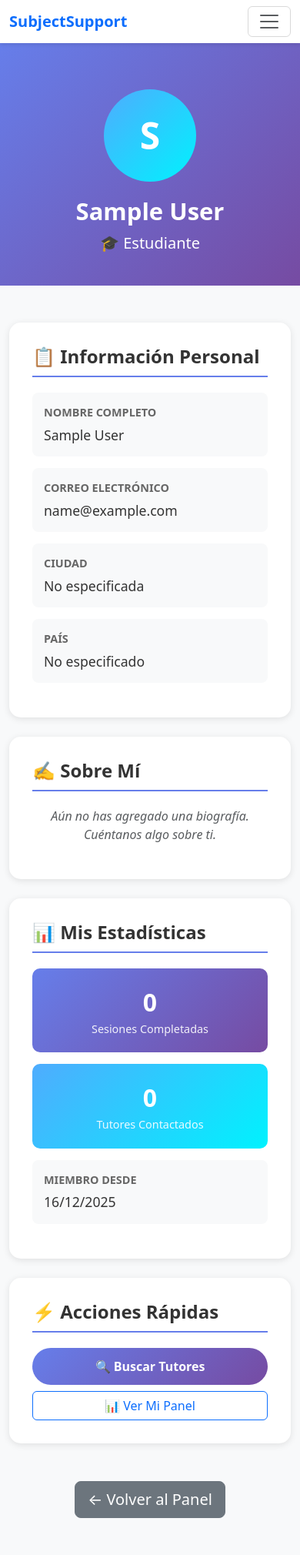
After one commit to levi1519/subjectSupport, a Django app: template accounts/templates/accounts/client_profile.html in a window 390 px wide. The commit adds this page. Shown: the whole page at 77% size. Run offline with Django 5.2, Linux system fonts and the light colour scheme; the template is opened without the code that fills it, so the values that code supplies are empty; the visitor is signed in with stand-in values (Sample User, id 1); parts of the project's set-up code (start-up, migrations or seed data) failed here and were passed over.

Commit message:
feat: Android redirect fix + subject persistence + complete profile system
PARTE 1: Fix Android/Mobile Redirection
- Fixed student landing button URL (student_register -> register_client)
- Resolves NoReverseMatch error on mobile devices

PARTE 2: Subject Persistence Implementation
- Converted TutorRegistrationForm subjects field to ModelMultipleChoiceField
- Added CheckboxSelectMultiple widget for better UX
- Implemented proper ManyToMany relationship save with profile.subjects.set()
- Tutors can now select subjects during registration

PARTE 3: Complete Profile Management System
- Enhanced ClientProfile model with bio, phone_number, avatar_url fields
- Created migration 0004 for new ClientProfile fields
- Added three new views: user_profile(), tutor_profile(), client_profile()
- Configured profile routes in accounts/urls.py
- Created tutor_profile.html with gradient design, subject badges, statistics
- Created client_profile.html with matching design, minor detection, quick actions
- Both templates use Bootstrap 5.3 with responsive layout

All changes tested and ready for production deployment.

```diff
--- a/accounts/models.py
+++ b/accounts/models.py
@@ -127,6 +127,24 @@ class ClientProfile(models.Model):
         on_delete=models.CASCADE,
         related_name='client_profile'
     )
+    bio = models.TextField(
+        blank=True,
+        null=True,
+        verbose_name='Biografía',
+        help_text='Cuéntanos un poco sobre ti'
+    )
+    phone_number = models.CharField(
+        max_length=20,
+        blank=True,
+        null=True,
+        verbose_name='Número de teléfono'
+    )
+    avatar_url = models.URLField(
+        blank=True,
+        null=True,
+        verbose_name='URL del Avatar',
+        help_text='Enlace a tu foto de perfil'
+    )
     is_minor = models.BooleanField(
         default=False,
         verbose_name='Es menor de edad'
--- /dev/null
+++ b/accounts/templates/accounts/client_profile.html
@@ -0,0 +1,253 @@
+<!DOCTYPE html>
+<html lang="es">
+<head>
+    <meta charset="UTF-8">
+    <meta name="viewport" content="width=device-width, initial-scale=1.0">
+    <title>Mi Perfil - SubjectSupport</title>
+    <link href="https://cdn.jsdelivr.net/npm/bootstrap@5.3.0/dist/css/bootstrap.min.css" rel="stylesheet">
+    <style>
+        .profile-header {
+            background: linear-gradient(135deg, #667eea 0%, #764ba2 100%);
+            color: white;
+            padding: 60px 0 40px;
+        }
+        .navbar-custom {
+            background: white;
+            box-shadow: 0 2px 5px rgba(0,0,0,0.1);
+        }
+        .profile-card {
+            background: white;
+            padding: 30px;
+            border-radius: 15px;
+            box-shadow: 0 2px 10px rgba(0, 0, 0, 0.1);
+            margin-bottom: 25px;
+        }
+        .avatar-circle {
+            width: 120px;
+            height: 120px;
+            border-radius: 50%;
+            background: linear-gradient(135deg, #4facfe 0%, #00f2fe 100%);
+            display: flex;
+            align-items: center;
+            justify-content: center;
+            font-size: 48px;
+            color: white;
+            margin: 0 auto 20px;
+            font-weight: bold;
+        }
+        .info-item {
+            margin-bottom: 15px;
+            padding: 15px;
+            background: #f8f9fa;
+            border-radius: 8px;
+        }
+        .info-label {
+            font-weight: 600;
+            color: #666;
+            font-size: 0.9em;
+            text-transform: uppercase;
+            margin-bottom: 5px;
+        }
+        .info-value {
+            color: #333;
+            font-size: 1.1em;
+        }
+        .section-title {
+            font-size: 1.5em;
+            font-weight: 600;
+            margin-bottom: 20px;
+            color: #333;
+            border-bottom: 2px solid #667eea;
+            padding-bottom: 10px;
+        }
+        .btn-action {
+            background: linear-gradient(135deg, #667eea 0%, #764ba2 100%);
+            border: none;
+            color: white;
+            padding: 12px 30px;
+            border-radius: 25px;
+            font-weight: 600;
+            transition: all 0.3s ease;
+        }
+        .btn-action:hover {
+            transform: translateY(-2px);
+            box-shadow: 0 5px 15px rgba(102, 126, 234, 0.4);
+            color: white;
+        }
+        .stat-box {
+            text-align: center;
+            padding: 20px;
+            background: linear-gradient(135deg, #667eea 0%, #764ba2 100%);
+            color: white;
+            border-radius: 10px;
+            margin-bottom: 15px;
+        }
+        .stat-number {
+            font-size: 2em;
+            font-weight: bold;
+        }
+        .stat-label {
+            font-size: 0.9em;
+            opacity: 0.9;
+        }
+    </style>
+</head>
+<body class="bg-light">
+    <nav class="navbar navbar-expand-lg navbar-light navbar-custom">
+        <div class="container">
+            <a class="navbar-brand fw-bold text-primary" href="{% url 'landing' %}">SubjectSupport</a>
+            <button class="navbar-toggler" type="button" data-bs-toggle="collapse" data-bs-target="#navbarNav">
+                <span class="navbar-toggler-icon"></span>
+            </button>
+            <div class="collapse navbar-collapse" id="navbarNav">
+                <ul class="navbar-nav ms-auto">
+                    <li class="nav-item">
+                        <a class="nav-link" href="{% url 'client_dashboard' %}">Mi Panel</a>
+                    </li>
+                    <li class="nav-item">
+                        <a class="nav-link active" href="{% url 'client_profile' %}">Mi Perfil</a>
+                    </li>
+                    <li class="nav-item">
+                        <a class="nav-link" href="{% url 'tutor_selection' %}">Buscar Tutores</a>
+                    </li>
+                    <li class="nav-item">
+                        <a class="nav-link" href="{% url 'logout' %}">Cerrar Sesión</a>
+                    </li>
+                </ul>
+            </div>
+        </div>
+    </nav>
+
+    <div class="profile-header">
+        <div class="container text-center">
+            <div class="avatar-circle">
+                {{ user.name.0|upper }}
+            </div>
+            <h1 class="display-5 fw-bold mb-2">{{ user.name }}</h1>
+            <p class="lead mb-0">🎓 Estudiante</p>
+        </div>
+    </div>
+
+    <div class="container mt-5 mb-5">
+        {% if messages %}
+            {% for message in messages %}
+                <div class="alert alert-{{ message.tags }} alert-dismissible fade show" role="alert">
+                    {{ message }}
+                    <button type="button" class="btn-close" data-bs-dismiss="alert"></button>
+                </div>
+            {% endfor %}
+        {% endif %}
+
+        <div class="row">
+            <div class="col-lg-8">
+                <!-- Información Personal -->
+                <div class="profile-card">
+                    <h3 class="section-title">📋 Información Personal</h3>
+
+                    <div class="info-item">
+                        <div class="info-label">Nombre Completo</div>
+                        <div class="info-value">{{ user.name }}</div>
+                    </div>
+
+                    <div class="info-item">
+                        <div class="info-label">Correo Electrónico</div>
+                        <div class="info-value">{{ user.email }}</div>
+                    </div>
+
+                    {% if profile.phone_number %}
+                    <div class="info-item">
+                        <div class="info-label">Teléfono</div>
+                        <div class="info-value">{{ profile.phone_number }}</div>
+                    </div>
+                    {% endif %}
+
+                    <div class="row">
+                        <div class="col-md-6">
+                            <div class="info-item">
+                                <div class="info-label">Ciudad</div>
+                                <div class="info-value">{{ profile.city|default:"No especificada" }}</div>
+                            </div>
+                        </div>
+                        <div class="col-md-6">
+                            <div class="info-item">
+                                <div class="info-label">País</div>
+                                <div class="info-value">{{ profile.country|default:"No especificado" }}</div>
+                            </div>
+                        </div>
+                    </div>
+
+                    {% if profile.is_minor %}
+                    <div class="alert alert-info mt-3">
+                        <strong>👨‍👩‍👦 Menor de edad</strong><br>
+                        {% if profile.parent_name %}
+                        Responsable: {{ profile.parent_name }}
+                        {% endif %}
+                    </div>
+                    {% endif %}
+                </div>
+
+                <!-- Biografía -->
+                {% if profile.bio %}
+                <div class="profile-card">
+                    <h3 class="section-title">✍️ Sobre Mí</h3>
+                    <p class="text-muted">{{ profile.bio }}</p>
+                </div>
+                {% else %}
+                <div class="profile-card">
+                    <h3 class="section-title">✍️ Sobre Mí</h3>
+                    <p class="text-muted text-center">
+                        <em>Aún no has agregado una biografía. Cuéntanos algo sobre ti.</em>
+                    </p>
+                </div>
+                {% endif %}
+            </div>
+
+            <div class="col-lg-4">
+                <!-- Estadísticas -->
+                <div class="profile-card">
+                    <h3 class="section-title">📊 Mis Estadísticas</h3>
+
+                    <div class="stat-box">
+                        <div class="stat-number">0</div>
+                        <div class="stat-label">Sesiones Completadas</div>
+                    </div>
+
+                    <div class="stat-box" style="background: linear-gradient(135deg, #4facfe 0%, #00f2fe 100%);">
+                        <div class="stat-number">0</div>
+                        <div class="stat-label">Tutores Contactados</div>
+                    </div>
+
+                    <div class="info-item">
+                        <div class="info-label">Miembro Desde</div>
+                        <div class="info-value">{{ user.date_joined|date:"d/m/Y" }}</div>
+                    </div>
+                </div>
+
+                <!-- Acciones Rápidas -->
+                <div class="profile-card">
+                    <h3 class="section-title">⚡ Acciones Rápidas</h3>
+
+                    <div class="d-grid gap-2">
+                        <a href="{% url 'tutor_selection' %}" class="btn btn-action">
+                            🔍 Buscar Tutores
+                        </a>
+                        <a href="{% url 'client_dashboard' %}" class="btn btn-outline-primary">
+                            📊 Ver Mi Panel
+                        </a>
+                    </div>
+                </div>
+            </div>
+        </div>
+
+        <div class="row mt-4">
+            <div class="col-12 text-center">
+                <a href="{% url 'client_dashboard' %}" class="btn btn-secondary btn-lg">
+                    ← Volver al Panel
+                </a>
+            </div>
+        </div>
+    </div>
+
+    <script src="https://cdn.jsdelivr.net/npm/bootstrap@5.3.0/dist/js/bootstrap.bundle.min.js"></script>
+</body>
+</html>
--- a/accounts/urls.py
+++ b/accounts/urls.py
@@ -13,6 +13,10 @@ urlpatterns = [
     path('dashboard/', views.dashboard, name='dashboard'),
     path('dashboard/tutor/', views.tutor_dashboard, name='tutor_dashboard'),
     path('dashboard/client/', views.client_dashboard, name='client_dashboard'),
+    # Profile routes
+    path('profile/', views.user_profile, name='user_profile'),
+    path('profile/tutor/', views.tutor_profile, name='tutor_profile'),
+    path('profile/client/', views.client_profile, name='client_profile'),
     # Tutor management routes
     path('tutor/manage-subjects/', views.manage_tutor_subjects, name='manage_subjects'),
 ]
--- a/core/templates/landing/student_landing.html
+++ b/core/templates/landing/student_landing.html
@@ -119,7 +119,7 @@
         </div>
 
         <div style="margin-top: 40px;">
-            <a href="{% url 'student_register' %}" class="cta-button">Comenzar Ahora</a>
+            <a href="{% url 'register_client' %}" class="cta-button">Comenzar Ahora</a>
         </div>
 
         <p style="margin-top: 30px; font-size: 0.9em;">
```
Also changed, not shown: accounts/forms.py (+12 -10 lines), accounts/templates/accounts/tutor_profile.html (added, +247 -0 lines), accounts/views.py (+57 -0 lines), accounts/migrations/0004_clientprofile_avatar_url_clientprofile_bio_and_more.py (added).
